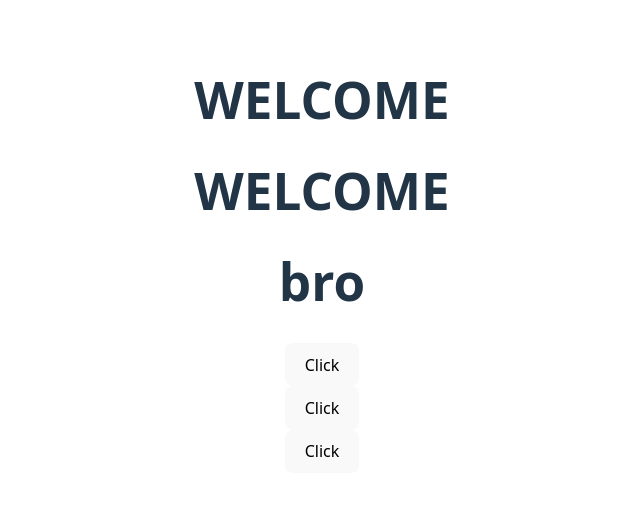
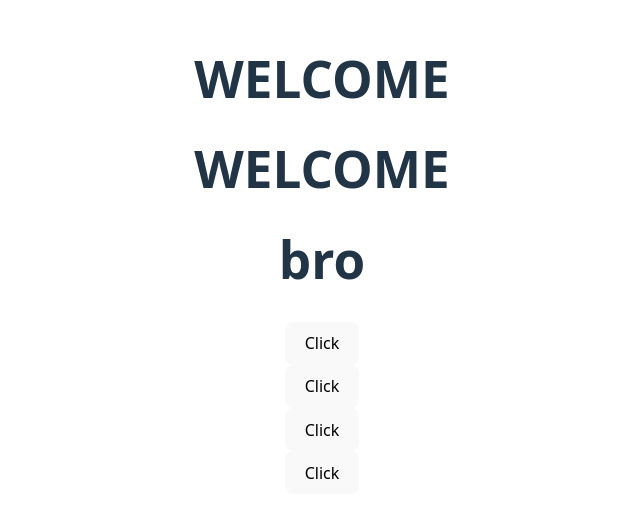
Before and after one commit to DEBAYUDHCHAKRABORTY/Explore-React, a React (Vite) app in the folder pankaj/react/pankaj/: page / in a window 1280 px wide. Shown: the part 145-662 px from the top of the page, without its empty margins (318-958 px from the left). Built offline with nearby package versions, Linux system fonts and the light colour scheme.

Commit message:
added alert.jsx

```diff
--- a/pankaj/react/pankaj/src/App.jsx
+++ b/pankaj/react/pankaj/src/App.jsx
@@ -6,6 +6,7 @@ import Add from './components/sonu'
 import Greet from './greet'
 import Sum from './components/sum'
 import Multi from './components/multipal'
+import Alert from './components/alert'
 
 function App() {
 
@@ -17,6 +18,7 @@ function App() {
       <Greet/>
       <Sum/>
       <Multi/>
+      <Alert/>
     </>
   )
 }
--- /dev/null
+++ b/pankaj/react/pankaj/src/components/alert.jsx
@@ -0,0 +1,11 @@
+function Alert(){
+    function alertMe(){
+        alert("hello")
+    }
+    return(
+        <div>
+            <button onClick={(alertMe)}> Click</button>
+        </div>
+    )
+}
+export default Alert;
```
